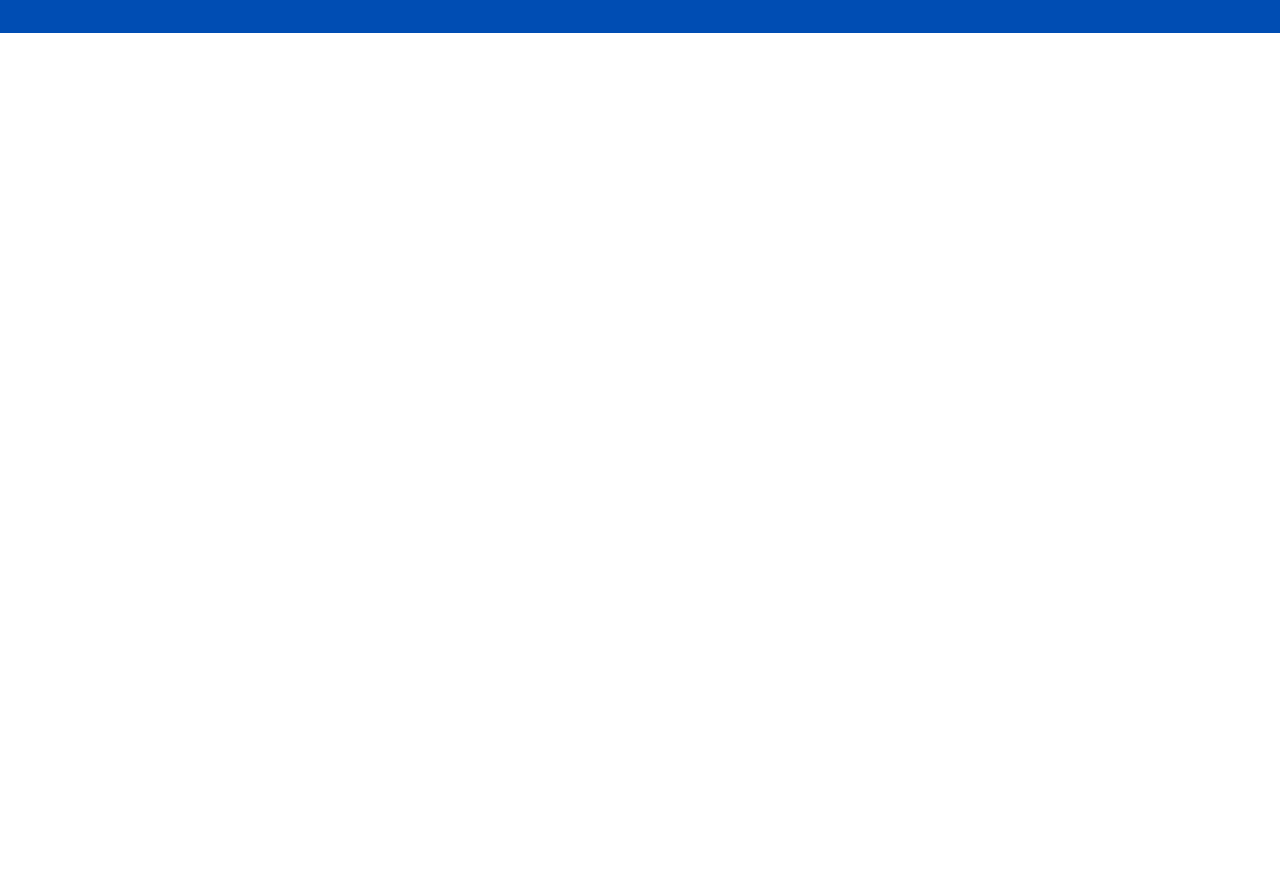
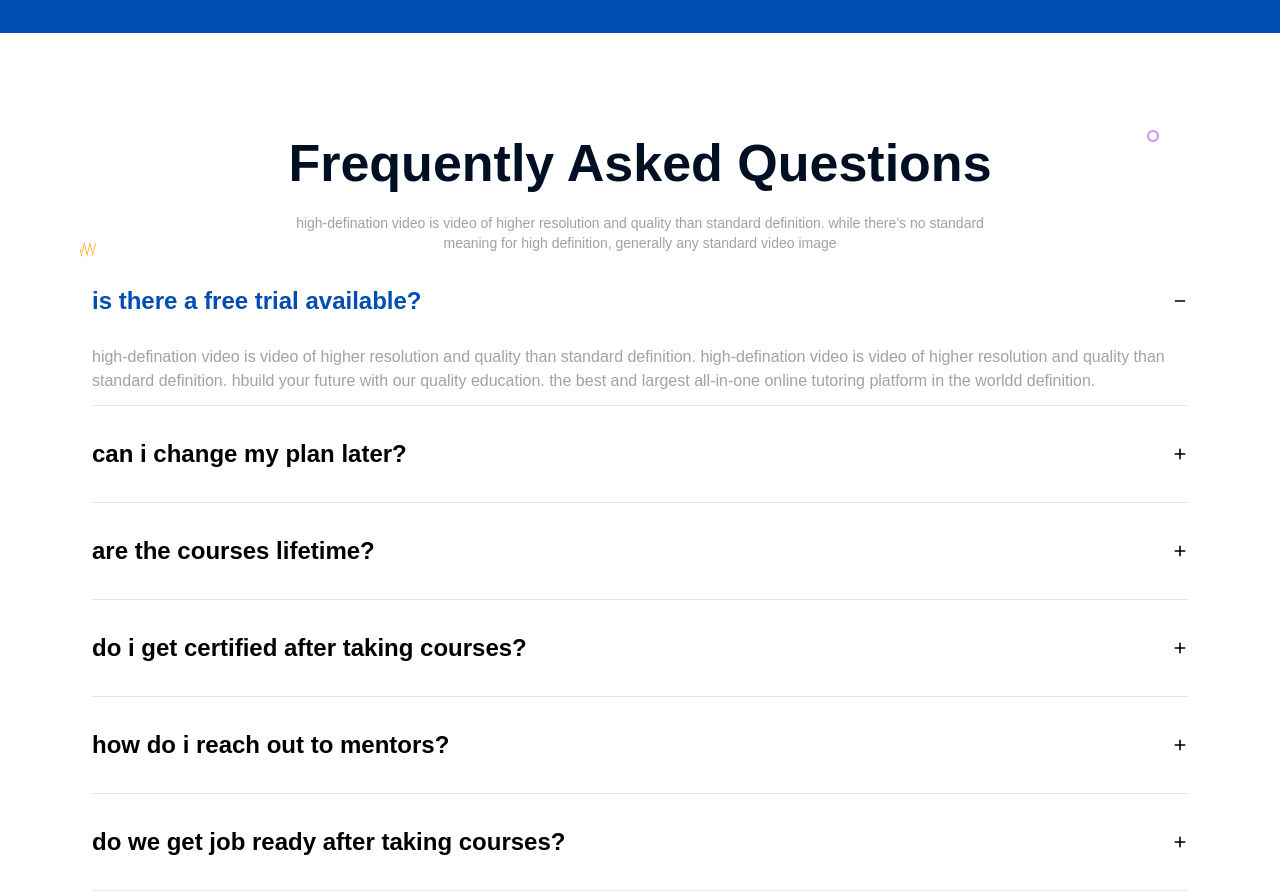
Before and after one commit to codepantha/tech-time, a React (Create React App) app: page / in a window 1280 px wide. Shown: the part 5220-6111 px from the top of the page. Before the commit the page ends 5253 px from the top, so only its background shows below. Built offline with nearby package versions, Linux system fonts and the light colour scheme; a web font is replaced by a local one.

Commit message:
Create and style FAQs component

```diff
--- a/src/App.js
+++ b/src/App.js
@@ -1,6 +1,6 @@
 import { Sponsors } from './components';
 import {
-  About, Community, Courses, Header, Testimonials,
+  About, Community, Courses, FAQs, Header, Testimonials,
 } from './containers';
 
 function App() {
@@ -12,6 +12,7 @@ function App() {
       <Courses />
       <Testimonials />
       <Community />
+      <FAQs />
     </div>
   );
 }
--- a/src/components/Navbar.jsx
+++ b/src/components/Navbar.jsx
@@ -18,7 +18,7 @@ const Navbar = () => {
           onClick={() => setToggle(!toggle)}
           className="md:hidden"
         >
-          <motion.button
+          <motion.div
             whileHover={{ scale: 1.2, rotate: 90 }}
             whileTap={{
               scale: 0.8,
@@ -32,7 +32,7 @@ const Navbar = () => {
             ) : (
               <BiMenu className="text-white" fontSize={24} />
             )}
-          </motion.button>
+          </motion.div>
         </button>
         <ul className="desktop-menu">
           <li className="text-white hover:text-white">
--- a/src/constants/images.js
+++ b/src/constants/images.js
@@ -40,6 +40,7 @@ import author from '../assets/author.png';
 import clock from '../assets/clock.png';
 import menu from '../assets/menu.png';
 import community from '../assets/community.png';
+import redSquiggly from '../assets/redSquiggly.png';
 
 const images = {
   arrowOutward,
@@ -84,6 +85,7 @@ const images = {
   clock,
   menu,
   community,
+  redSquiggly,
 };
 
 export default images;
--- a/src/containers/FAQs.jsx
+++ b/src/containers/FAQs.jsx
@@ -1,5 +1,104 @@
-import React from 'react';
+import React, { useState } from 'react';
+import { motion } from 'framer-motion';
+import { FiMinus } from 'react-icons/fi';
+import { HiPlus } from 'react-icons/hi';
 
-const FAQs = () => <div>FAQs</div>;
+import images from '../constants/images';
 
+const FAQs = () => {
+  const faqs = [
+    {
+      id: '1',
+      question: 'is there a free trial available?',
+      ans: 'high-defination video is video of higher resolution and quality than standard definition. high-defination video is video of higher resolution and quality than standard definition. hbuild your future with our quality education. the best and largest all-in-one online tutoring platform in the worldd definition.',
+    },
+    {
+      id: '2',
+      question: 'can i change my plan later?',
+      ans: 'high-defination video is video of higher resolution and quality than standard definition. high-defination video is video of higher resolution and quality than standard definition. hbuild your future with our quality education. the best and largest all-in-one online tutoring platform in the worldd definition.',
+    },
+    {
+      id: '3',
+      question: 'are the courses lifetime?',
+      ans: 'high-defination video is video of higher resolution and quality than standard definition. high-defination video is video of higher resolution and quality than standard definition. hbuild your future with our quality education. the best and largest all-in-one online tutoring platform in the worldd definition.',
+    },
+    {
+      id: '4',
+      question: 'do i get certified after taking courses?',
+      ans: 'high-defination video is video of higher resolution and quality than standard definition. high-defination video is video of higher resolution and quality than standard definition. hbuild your future with our quality education. the best and largest all-in-one online tutoring platform in the worldd definition.',
+    },
+    {
+      id: '5',
+      question: 'how do i reach out to mentors?',
+      ans: 'high-defination video is video of higher resolution and quality than standard definition. high-defination video is video of higher resolution and quality than standard definition. hbuild your future with our quality education. the best and largest all-in-one online tutoring platform in the worldd definition.',
+    },
+    {
+      id: '6',
+      question: 'do we get job ready after taking courses?',
+      ans: 'high-defination video is video of higher resolution and quality than standard definition. high-defination video is video of higher resolution and quality than standard definition. hbuild your future with our quality education. the best and largest all-in-one online tutoring platform in the worldd definition.',
+    },
+  ];
+
+  const [reading, setReading] = useState('1');
+
+  return (
+    <motion.section
+      className="faq-section"
+      whileInView={{ x: [-100, 0] }}
+      transition={{ duration: 0.5 }}
+    >
+      <div className="relative">
+        <h2 className="font-clash capitalize">Frequently Asked Questions</h2>
+        <p className="text-neutral text-sm w-5/6 md:w-2/3 py-4 px-6 mx-auto">
+          high-defination video is video of higher resolution and quality than
+          standard definition. while there’s no standard meaning for high
+          definition, generally any standard video image
+        </p>
+        <img src={images.dot} alt="dot" className="absolute right-10 top-0" />
+      </div>
+
+      <motion.div className="relative">
+        <img src={images.redSquiggly} alt="red line" className="absolute -top-7 left-0 h-4 w-4" />
+        <ul>
+          {faqs.map((faq) => (
+            <li
+              key={faq.id}
+              className="px-3 cursor-pointer"
+            >
+              <article>
+                <div className="flex justify-between items-center">
+                  <h4
+                    className={`${
+                      faq.id === reading ? 'text-primary py-4' : 'py-8'
+                    } font-black text-lg md:text-2xl`}
+                  >
+                    {faq.question}
+                  </h4>
+                  {reading === faq.id ? (
+                    <FiMinus className="cursor-pointer" />
+                  ) : (
+                    <HiPlus
+                      className="cursor-pointer"
+                      onClick={() => setReading(faq.id)}
+                    />
+                  )}
+                </div>
+                {reading === faq.id && (
+                  <motion.p
+                    whileInView={{ y: [-20, 0] }}
+                    transition={{ duration: 0.5 }}
+                    className="text-secondaryText text-left my-3"
+                  >
+                    {faq.ans}
+                  </motion.p>
+                )}
+                <hr className="text-[#eaeaea]" />
+              </article>
+            </li>
+          ))}
+        </ul>
+      </motion.div>
+    </motion.section>
+  );
+};
 export default FAQs;
--- a/src/containers/index.js
+++ b/src/containers/index.js
@@ -3,3 +3,4 @@ export { default as About } from './About';
 export { default as Courses } from './Courses';
 export { default as Testimonials } from './Testimonials';
 export { default as Community } from './Community';
+export { default as FAQs } from './FAQs';
--- a/src/index.css
+++ b/src/index.css
@@ -117,6 +117,14 @@
     @apply blue-button bg-white text-sm md:text-[16px] text-primary font-bold
       shadow-md hover:bg-secondaryText hover:text-white;
   }
+
+  .faq-section {
+    @apply max-w-full h-full px-4 text-center md:px-20 pt-24 bg-white;
+  }
+
+  .faq-section h2 {
+    @apply text-2xl leading-[29.5px] md:text-[52px] md:leading-[68px] font-bold text-[#000f24];
+  }
 }
 
 @media screen and (max-width: 768px) {
```
Also changed, not shown: src/assets/redSquiggly.png (added).
